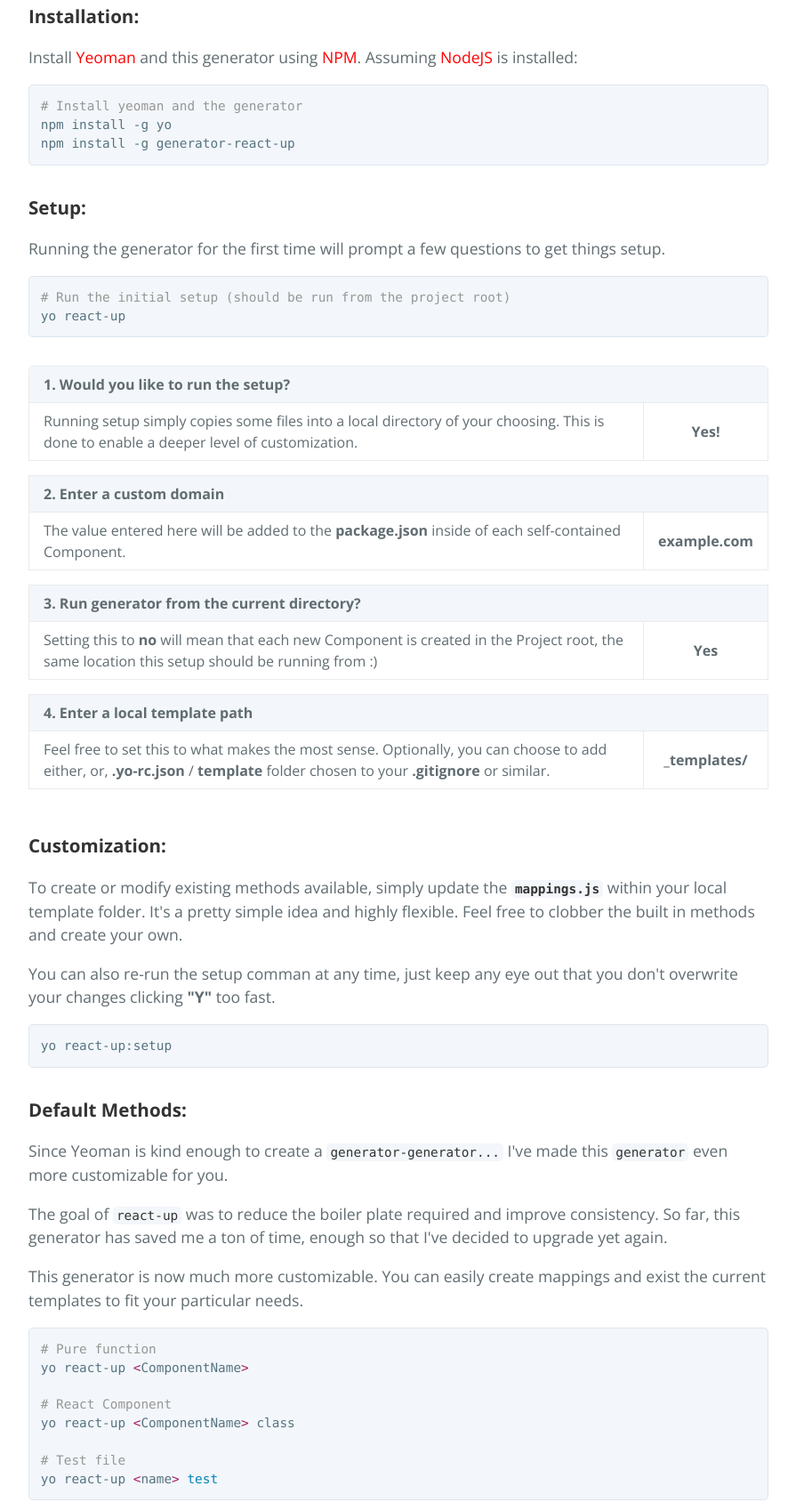
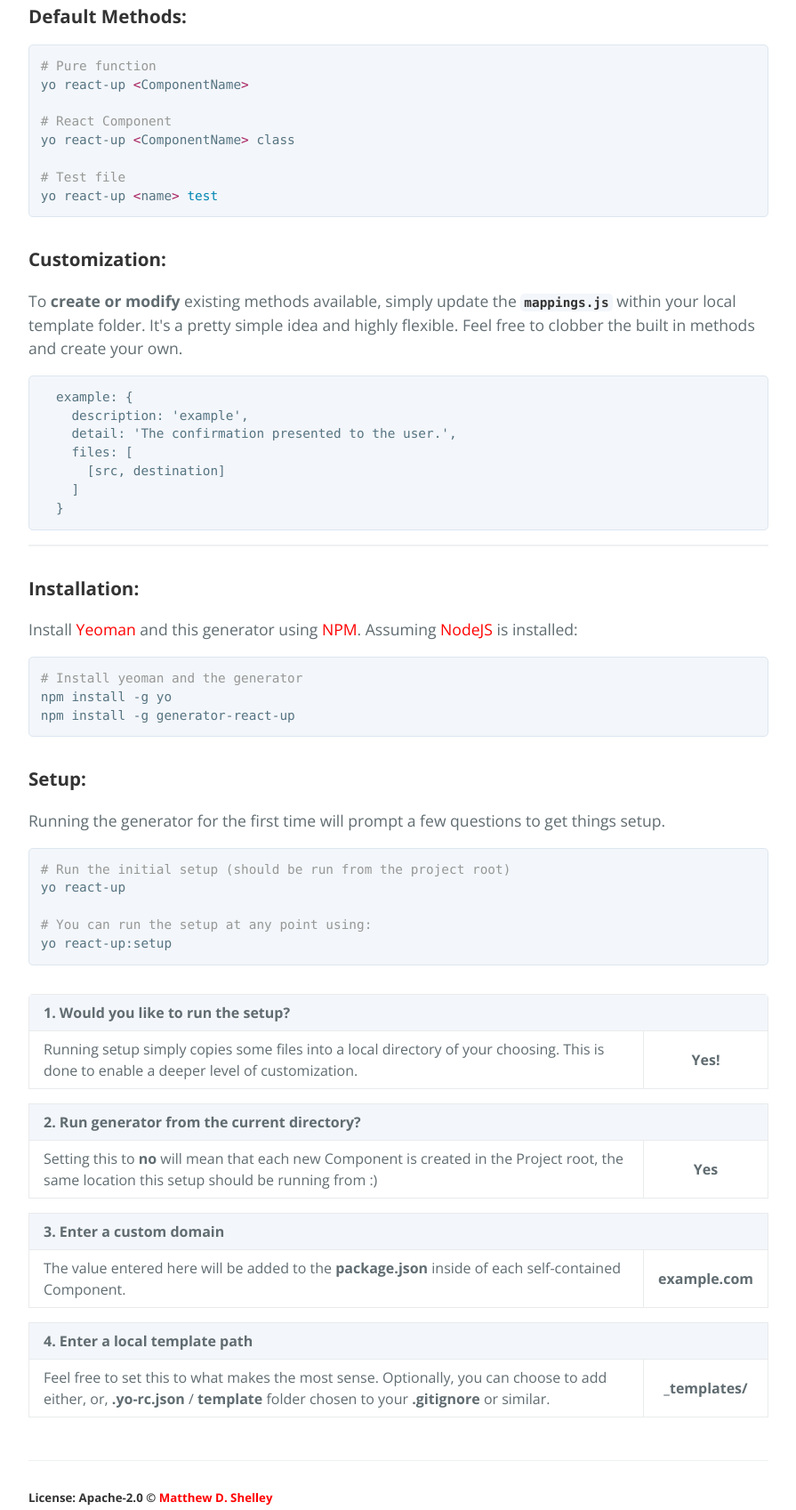
Before and after one commit to visormatt/generator-react-up, a plain HTML site: page index.html in a window 1280 px wide. Shown: the part 518-2215 px from the top of the page at 89% size, without its empty margins (192-1087 px from the left). Drawn offline with nearby package versions, Linux system fonts and the light colour scheme.

```diff
--- a/index.html
+++ b/index.html
@@ -24,14 +24,55 @@
     </a>
   </section>
   <section class="main-content">
+    <p>
+      This is a simple <a href="http://yeoman.io/">Yeoman Generator</a> to help speed up the <code>stubbing</code> of a React <code>&lt;Component /&gt;</code>. Each component is treated as an individual Module / Package with all files being co-located including optional tests.
+    </p>
+    <h3>
+      <a id="default-methods" class="anchor" href="#default-methods" aria-hidden="true"><span aria-hidden="true" class="octicon octicon-link"></span></a>Default Methods:
+    </h3>
+    <!--
+    <p>Since Yeoman is kind enough to create a <code>generator-generator...</code> I've made this <code>generator</code> even more customizable for you.</p>
+    <p>The goal of <code>react-up</code> was to reduce the boiler plate required and improve consistency. So far, this generator has saved me a ton of time, enough so that I've decided to upgrade yet again.</p>
+    <p>This generator is now much more customizable. You can easily create mappings and exist the current templates to fit your particular needs.</p>
+    -->
+    <div class="highlight highlight-source-shell">
+<pre>
+<span class="pl-c"># Pure function</span>
+yo react-up <span class="pl-k">&lt;</span>ComponentName<span class="pl-k">&gt;</span>
+
+<span class="pl-c"># React Component</span>
+yo react-up <span class="pl-k">&lt;</span>ComponentName<span class="pl-k">&gt;</span> class
+
+<span class="pl-c"># Test file</span>
+yo react-up <span class="pl-k">&lt;</span>name<span class="pl-k">&gt;</span> <span class="pl-c1">test</span>
+</pre>
+
+<h3>
+  <a id="customization" class="anchor" href="#customization" aria-hidden="true"><span aria-hidden="true" class="octicon octicon-link"></span></a>Customization:
+</h3>
+<p>
+  To <b>create or modify</b> existing methods available, simply update the
+  <code><b>mappings.js</b></code> within your local template folder. It's
+  a pretty simple idea and highly flexible. Feel free to clobber the built in methods and create your own.
+</p>
+
+<pre>
+  example: {
+    description: 'example',
+    detail: 'The confirmation presented to the user.',
+    files: [
+      [src, destination]
+    ]
+  }
+</pre>
+
+
+<hr>
     <!--
     <h1>
       <a id="react-up" class="anchor" href="#react-up" aria-hidden="true"><span aria-hidden="true" class="octicon octicon-link"></span></a>React-Up
     </h1>
     -->
-    <p>
-      This is a simple <a href="http://yeoman.io/">Yeoman Generator</a> to help speed up the <code>stubbing</code> of a React <code>&lt;Component /&gt;</code>. Each component is treated as an individual Module / Package with all files being co-located including optional tests.
-    </p>
     <h3>
       <a id="installation" class="anchor" href="#installation" aria-hidden="true"><span aria-hidden="true" class="octicon octicon-link"></span></a>Installation:
     </h3>
@@ -52,6 +93,9 @@
 <pre>
 <span class="pl-c"># Run the initial setup (should be run from the project root)</span>
 yo react-up
+
+<span class="pl-c"># You can run the setup at any point using:</span>
+yo react-up:setup
 </pre>
         <table class="generator-options">
           <tbody>
@@ -75,23 +119,7 @@
             <tr class="question">
               <td colspan="2"
                 style="width: 50px;">
-              2. Enter a custom domain
-            </td>
-          </tr>
-          <tr>
-            <td>
-              The value entered here will be added to the <b>package.json</b>
-              inside of each self-contained Component.
-            </td>
-            <td class="answer">example.com</td>
-          </tr>
-          <tr class="clear">
-            <td class="clear"></td>
-          </tr>
-          <tr class="question">
-            <td colspan="2"
-              style="width: 50px;">
-              3. Run generator from the current directory?
+                2. Run generator from the current directory?
               </td>
             </tr>
             <tr>
@@ -101,6 +129,22 @@
                 be running from :)
               </td>
               <td class="answer">Yes</td>
+            </tr>
+            <tr class="clear">
+              <td class="clear"></td>
+            </tr>
+            <tr class="question">
+              <td colspan="2"
+                style="width: 50px;">
+                3. Enter a custom domain
+              </td>
+            </tr>
+            <tr>
+              <td>
+                The value entered here will be added to the <b>package.json</b>
+                inside of each self-contained Component.
+              </td>
+              <td class="answer">example.com</td>
             </tr>
             <tr class="clear">
               <td class="clear"></td>
@@ -125,37 +169,6 @@
           </tbody>
         </table>
       </div>
-    <h3>
-      <a id="customization" class="anchor" href="#customization" aria-hidden="true"><span aria-hidden="true" class="octicon octicon-link"></span></a>Customization:
-    </h3>
-    <p>
-      To create or modify existing methods available, simply update the
-      <code><b>mappings.js</b></code> within your local template folder. It's
-      a pretty simple idea and highly flexible. Feel free to clobber the built in methods and create your own.
-    </p>
-    <p>
-      You can also re-run the setup comman at any time, just keep any eye out that you don't overwrite your changes clicking <b>"Y"</b> too fast.
-    </p>
-<pre>
-yo react-up:setup
-</pre>
-    <h3>
-      <a id="default-methods" class="anchor" href="#default-methods" aria-hidden="true"><span aria-hidden="true" class="octicon octicon-link"></span></a>Default Methods:
-    </h3>
-    <p>Since Yeoman is kind enough to create a <code>generator-generator...</code> I've made this <code>generator</code> even more customizable for you.</p>
-    <p>The goal of <code>react-up</code> was to reduce the boiler plate required and improve consistency. So far, this generator has saved me a ton of time, enough so that I've decided to upgrade yet again.</p>
-    <p>This generator is now much more customizable. You can easily create mappings and exist the current templates to fit your particular needs.</p>
-    <div class="highlight highlight-source-shell">
-<pre>
-<span class="pl-c"># Pure function</span>
-yo react-up <span class="pl-k">&lt;</span>ComponentName<span class="pl-k">&gt;</span>
-
-<span class="pl-c"># React Component</span>
-yo react-up <span class="pl-k">&lt;</span>ComponentName<span class="pl-k">&gt;</span> class
-
-<span class="pl-c"># Test file</span>
-yo react-up <span class="pl-k">&lt;</span>name<span class="pl-k">&gt;</span> <span class="pl-c1">test</span>
-</pre>
     </div>
     <footer class="site-footer">
       <h5>
```
Lines whose indentation alone changed are shown as unchanged.
